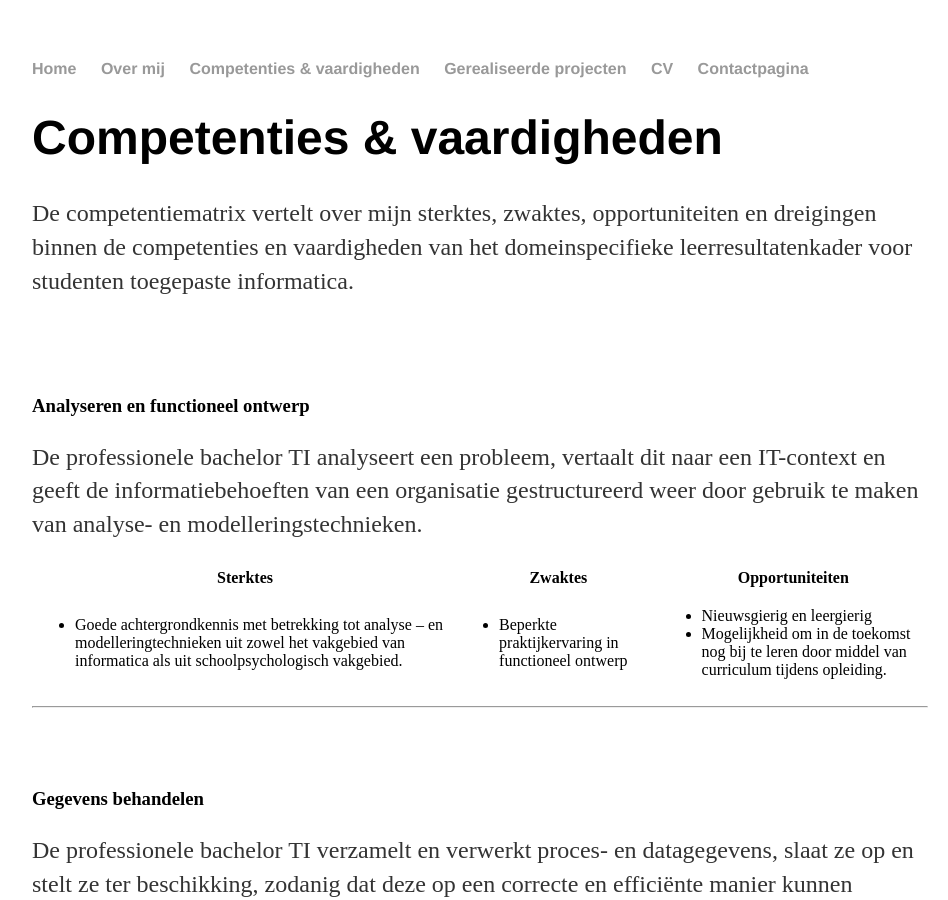
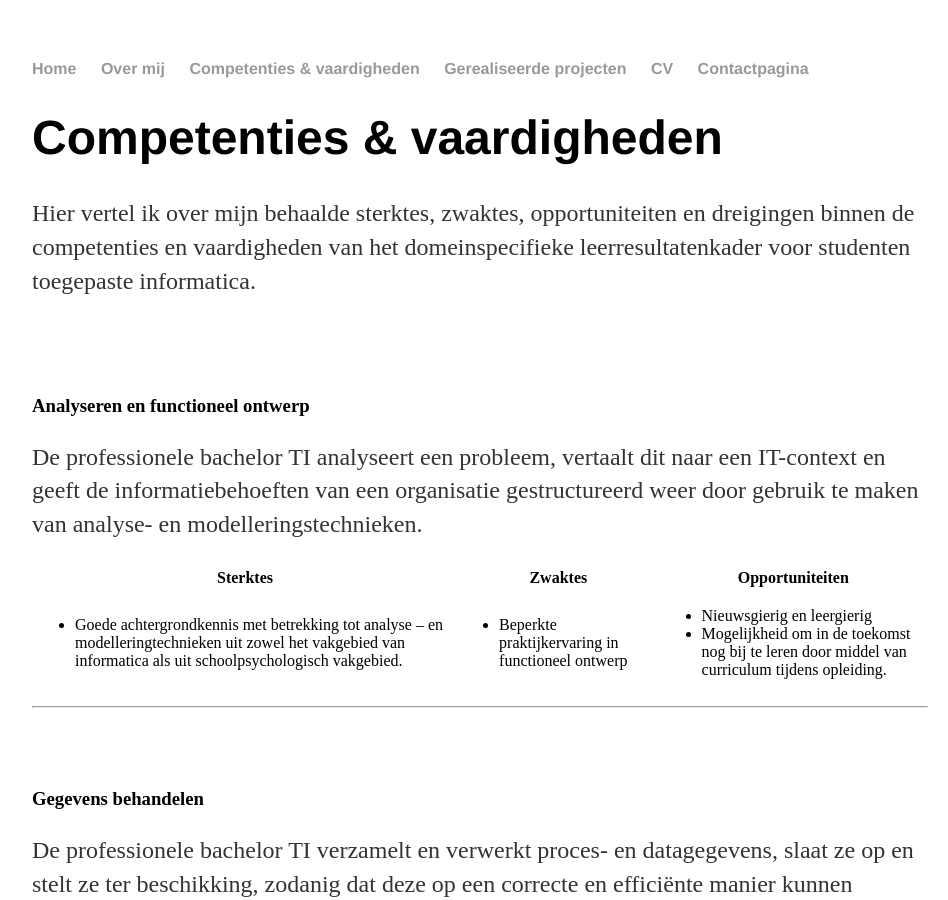
Before and after one commit to Jornax/Jornax.github.io, a Jekyll site: the page built from competences/index.html, in a window 1280 px wide and 900 px high. Shown: the whole window, without its empty margins (160-1108 px from the left). Built offline with Jekyll 4.4.1, drawn with Linux system fonts in a browser that asks for light colours.

Commit message:
Update index.html

```diff
--- a/competences/index.html
+++ b/competences/index.html
@@ -5,7 +5,7 @@ title: Competenties & vaardigheden
 
 		<div class="competences">
 			<h1>Competenties & vaardigheden</h1>
-        <p>De competentiematrix vertelt over mijn sterktes, zwaktes, opportuniteiten en dreigingen binnen de competenties en vaardigheden
+        <p>Hier vertel ik over mijn behaalde sterktes, zwaktes, opportuniteiten en dreigingen binnen de competenties en vaardigheden
 		van het domeinspecifieke leerresultatenkader voor studenten toegepaste informatica.</p>
     </div>
 
```
